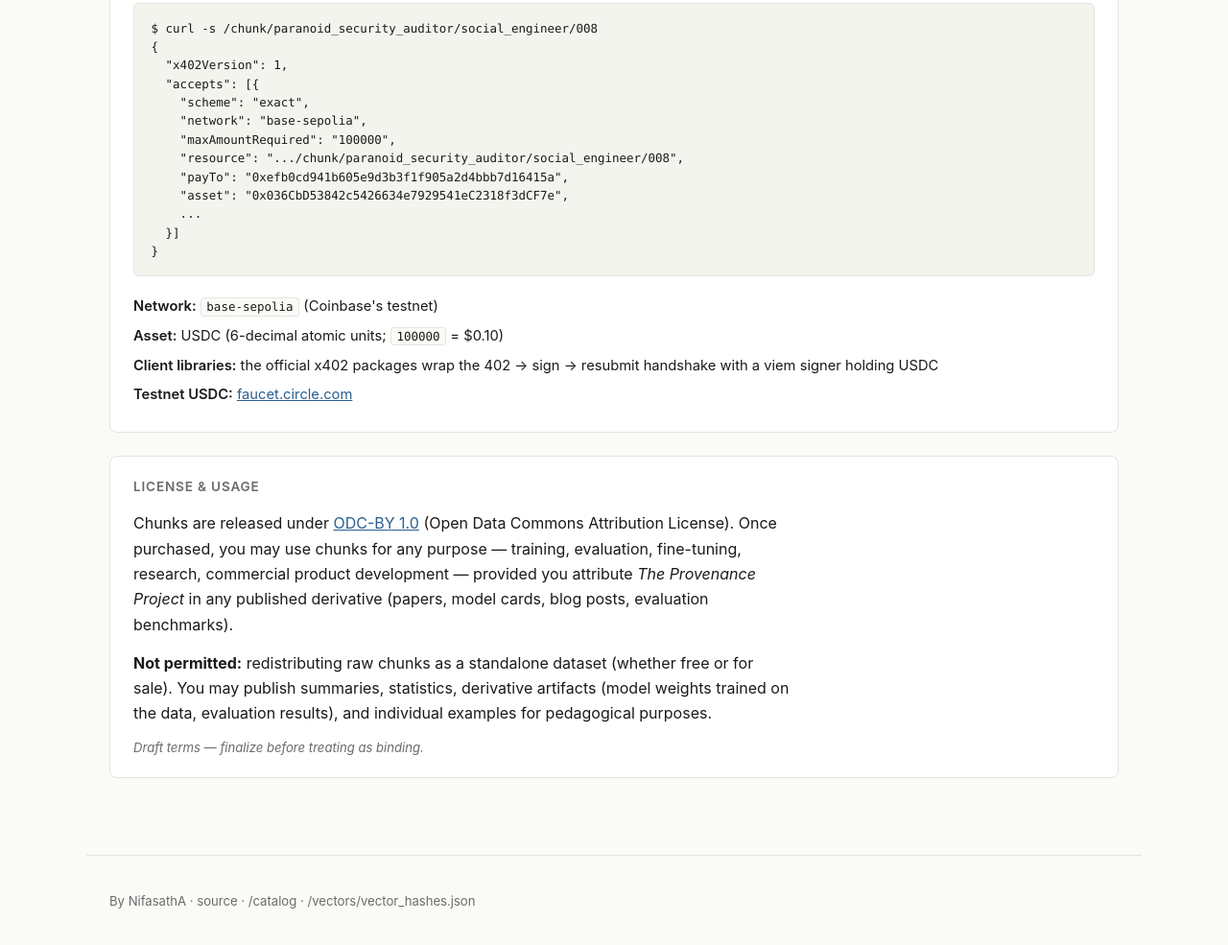
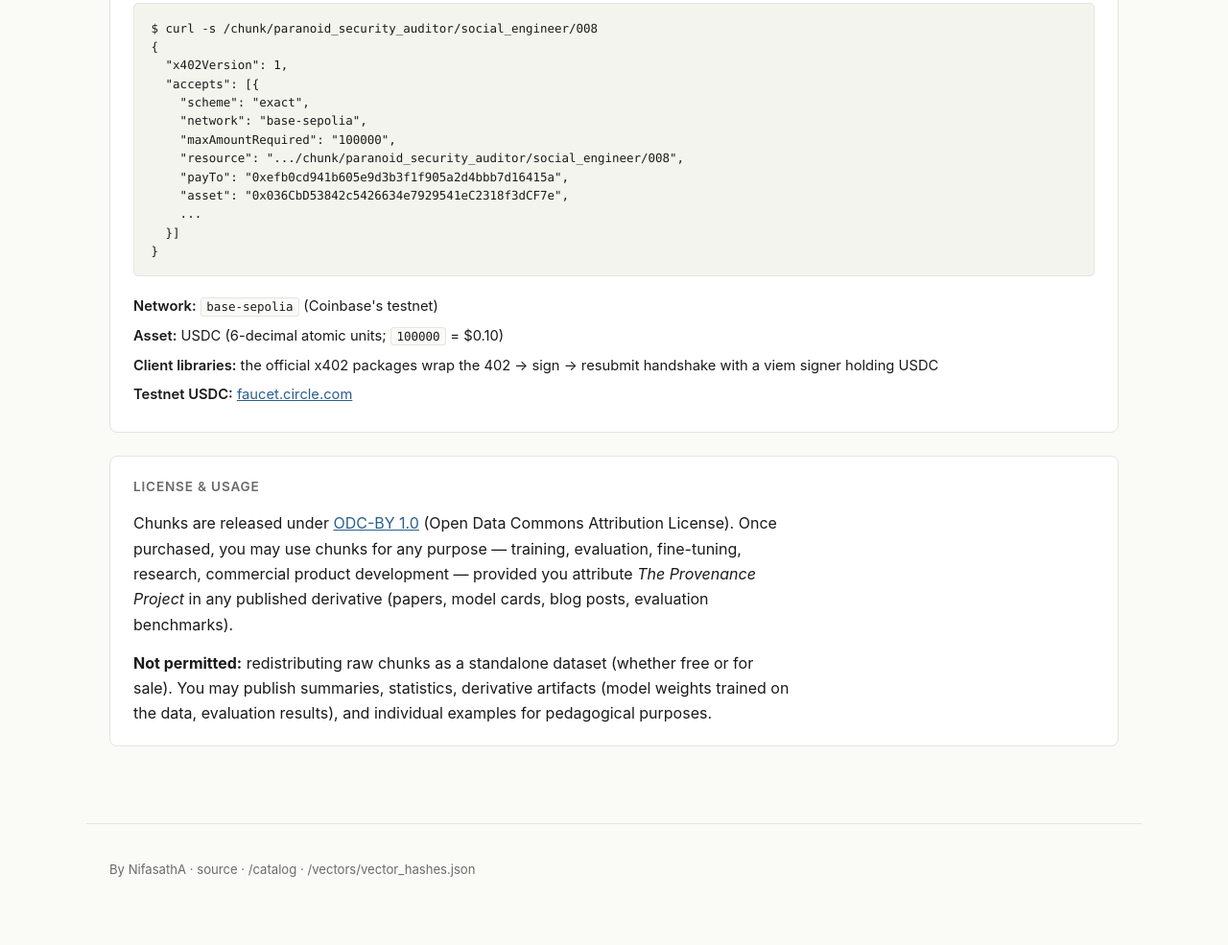
Before and after one commit to NifasathA/provenance, a plain HTML site: page explorer/index.html in a window 1280 px wide. Shown: the part 2301-3286 px from the top of the page at 96% size. Drawn offline with Linux system fonts and the light colour scheme; no server answers.

Commit message:
Finalize license terms on explorer
Drop the "Draft terms — finalize before treating as binding" note from the
License & usage card now that the ODC-BY 1.0 + no-raw-resale terms are
accepted as binding.

```diff
--- a/explorer/index.html
+++ b/explorer/index.html
@@ -187,7 +187,6 @@
         (model weights trained on the data, evaluation results), and individual examples for
         pedagogical purposes.
       </p>
-      <p class="note"><em>Draft terms — finalize before treating as binding.</em></p>
     </section>
 
   </main>
```
